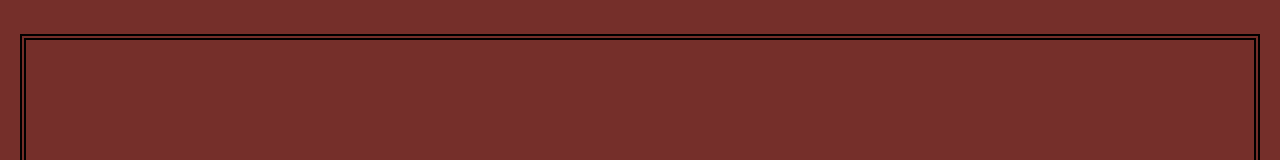
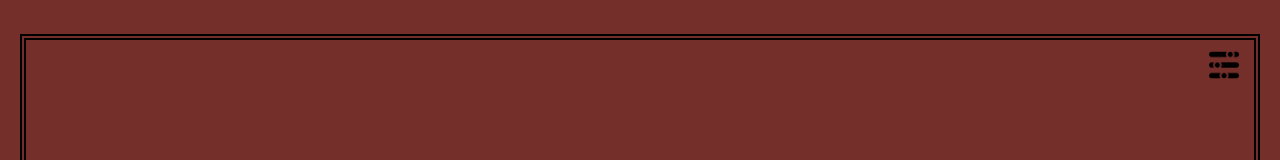
Before and after one commit to HoneymoonPhase/microwave, a React (Create React App) app: page / in a window 1280 px wide. Shown: the top 160 px of the page. Built offline with nearby package versions, Linux system fonts and the light colour scheme.

Commit message:
dropdown menu

```diff
--- a/src/components/container/index.js
+++ b/src/components/container/index.js
@@ -1,9 +1,11 @@
 import React from 'react';
+import Navbar from '../navbar';
 import './style.css';
 
 const Container = (props) => {
   return(
     <div className='container'>
+      <Navbar />
     </div>
   )
 }
--- a/src/components/navbar/index.js
+++ b/src/components/navbar/index.js
@@ -1,8 +1,12 @@
 import React from 'react';
+import Menu from '../../assests/icons/setup.png';
+import './style.css';
 
 const Navbar = (props) => {
   return(
-    <div></div>
+    <div className='navbar'>
+      <img src={Menu} alt='dropdown' width='30' />
+    </div>
   )
 }
 
--- a/src/components/navbar/style.css
+++ b/src/components/navbar/style.css
@@ -0,0 +1,5 @@
+.navbar {
+  margin: 10px 15px;
+  display: flex;
+  flex-direction: row-reverse;
+}
```
Also changed, not shown: src/assests/icons/setup.png (added).
